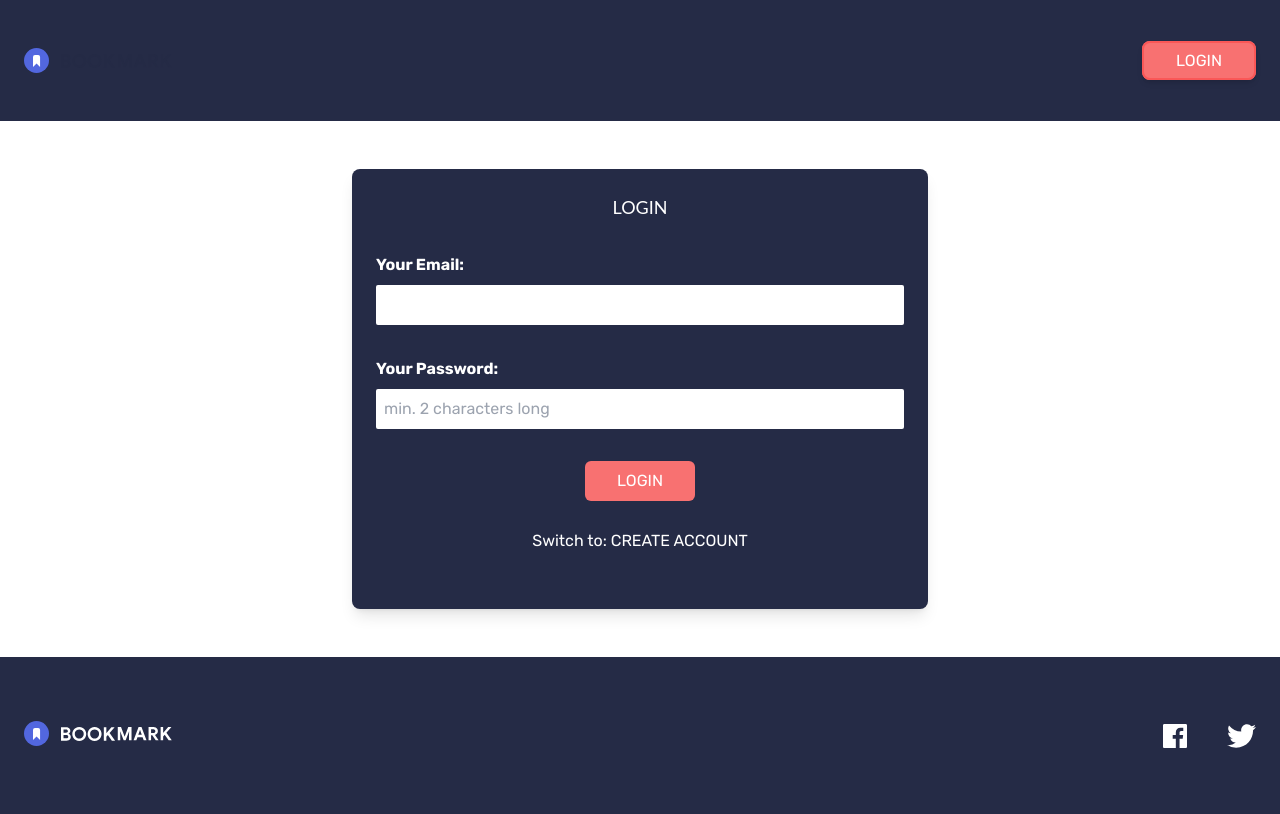
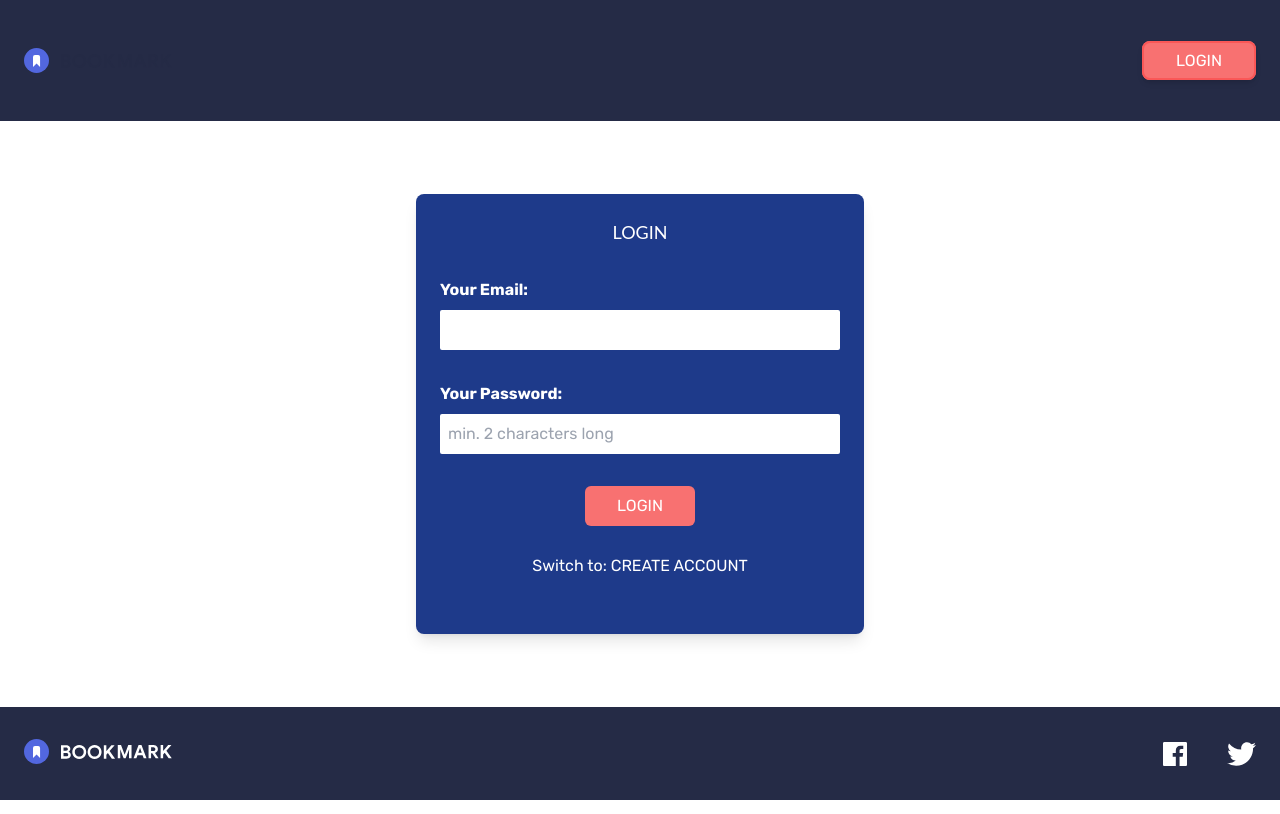
Before and after one commit to spatulatom/react-next-auth, a Next.js app: page /auth in a window 1280 px wide. Built offline with nearby package versions, Linux system fonts and the light colour scheme; no server answers.

Commit message:
colors auth form

```diff
--- a/components/auth/auth-form.js
+++ b/components/auth/auth-form.js
@@ -110,7 +110,7 @@ function AuthForm() {
   }
 
   return (
-    <section className="m-auto my-12 max-w-xl bg-veryDarkBlue py-4 px-2 md:p-6 rounded-lg shadow-lg ">
+    <section className="m-auto my-12 max-w-md bg-blue-900 py-4 px-2 md:p-6 rounded-lg shadow-lg ">
       <h1 className="text-white text-center text-lg uppercase mb-8">
         {isLogin ? 'Login' : 'Create a new account'}
       </h1>
--- a/components/layout/footer.js
+++ b/components/layout/footer.js
@@ -5,7 +5,7 @@ import { useSession } from 'next-auth/react';
 export default function Footer() {
   const { data: session, status } = useSession();
   return (
-    <footer className="py-16 bg-veryDarkBlue">
+    <footer className="py-8 bg-veryDarkBlue">
       {/* Footer Flex Container */}
       <div className="container flex flex-col items-center justify-between mx-auto space-y-16 px-6 md:flex-row md:space-y-0">
         {/* Logo/Menu Container */}
```
